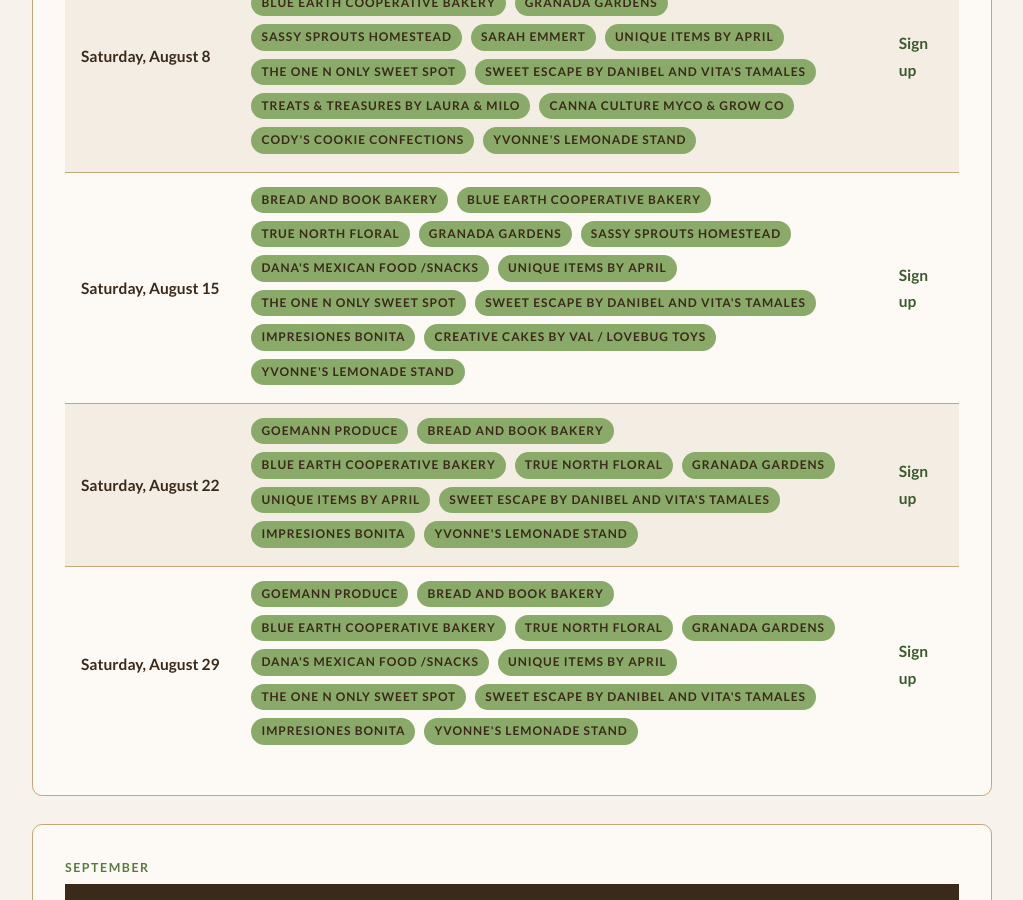
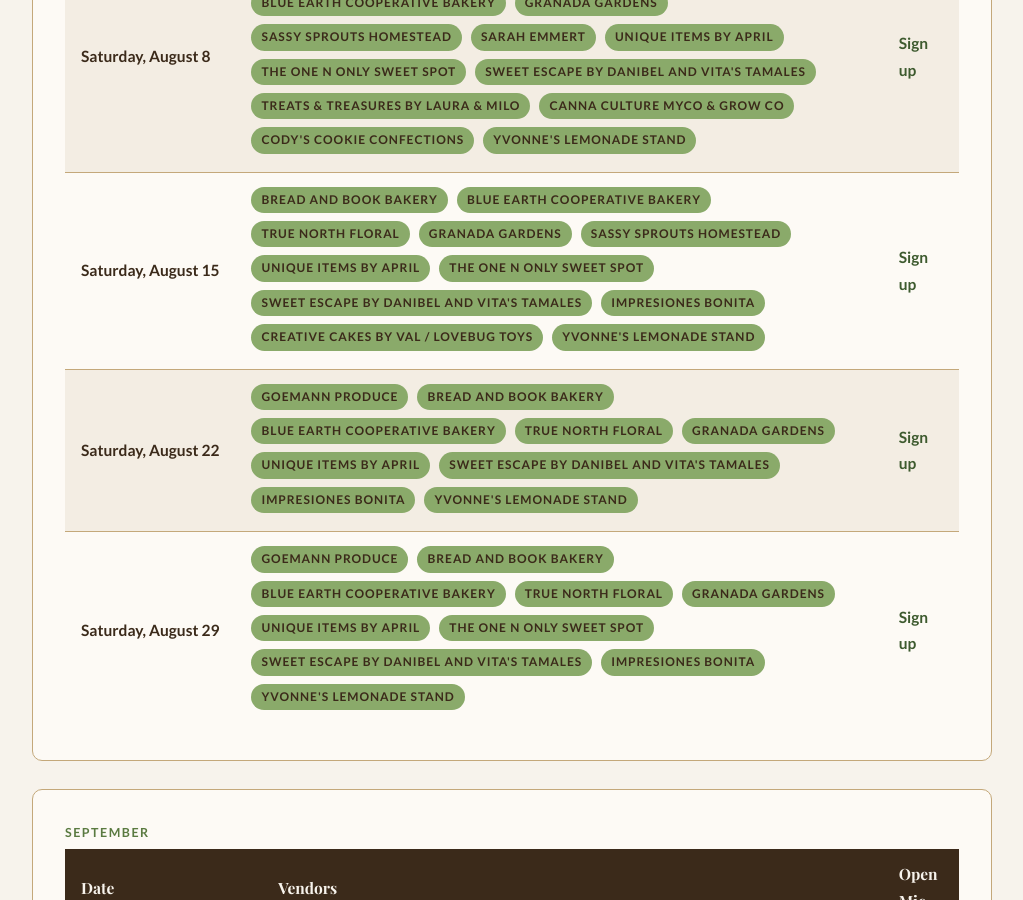
Before and after one commit to blueearthcommunitymarket/blueearthcommunitymarket.github.io, a Jekyll site: the page built from calendar/index.html, in a window 1280 px wide and 900 px high, scrolled down 967 px. Shown: the whole window, without its empty margins (128-1151 px from the left). Built offline with Jekyll 4.4.1, drawn with Linux system fonts in a browser that asks for light colours; some web fonts are replaced.

Commit message:
Remove Dana from market calendar

```diff
--- a/calendar/index.html
+++ b/calendar/index.html
@@ -73,7 +73,6 @@ description: 2026 Blue Earth Community Market season schedule. Saturdays 10am-1p
                         <span class="tag">True North Floral</span>
                         <span class="tag">Granada Gardens</span>
                         <span class="tag">Sassy Sprouts Homestead</span>
-                        <span class="tag">Dana's Mexican Food /Snacks</span>
                         <span class="tag">Unique Items by April</span>
                         <span class="tag">The One N Only Sweet Spot</span>
                         <span class="tag">Sweet Escape by Danibel and Vita's Tamales</span>
@@ -106,7 +105,6 @@ description: 2026 Blue Earth Community Market season schedule. Saturdays 10am-1p
                         <span class="tag">Blue Earth Cooperative Bakery</span>
                         <span class="tag">True North Floral</span>
                         <span class="tag">Granada Gardens</span>
-                        <span class="tag">Dana's Mexican Food /Snacks</span>
                         <span class="tag">Unique Items by April</span>
                         <span class="tag">The One N Only Sweet Spot</span>
                         <span class="tag">Sweet Escape by Danibel and Vita's Tamales</span>
```
